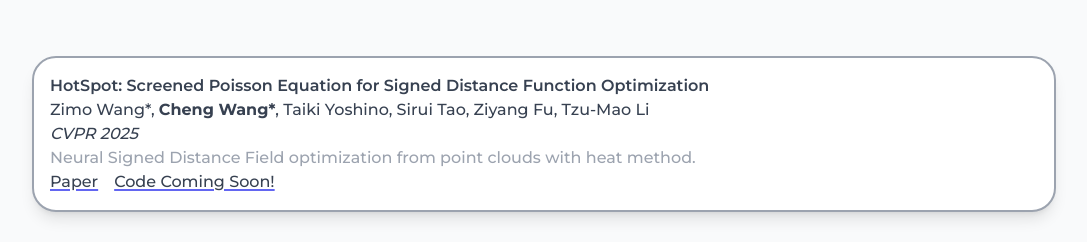
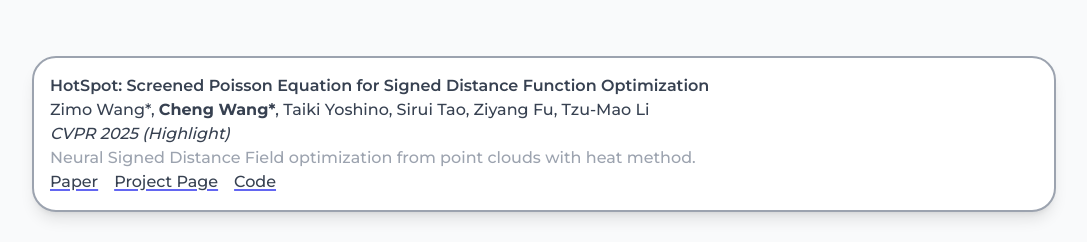
Before and after one commit to Galaxeaaa/Galaxeaaa.github.io, a Next.js app: page / in a window 1280 px wide. Shown: the part 1108-1350 px from the top of the page, without its empty margins (96-1183 px from the left). Built offline with nearby package versions, Linux system fonts and the light colour scheme; a web font is replaced by a local one.

Commit message:
Add HotSpot code and project page link.

```diff
--- a/data/data.ts
+++ b/data/data.ts
@@ -81,9 +81,10 @@
         authors: ["Zimo Wang*", "Cheng Wang*", "Taiki Yoshino", "Sirui Tao", "Ziyang Fu", "Tzu-Mao Li"],
         myid: 2,
         year: "2024",
-        publisher: "CVPR 2025",
+        publisher: "CVPR 2025 (Highlight)",
         paper_url: "https://arxiv.org/abs/2411.14628",
-        code_url: "Coming",
+        project_url: "https://zeamoxwang.github.io/HotSpot-CVPR25/",
+        code_url: "https://github.com/Galaxeaaa/HotSpot",
         desc: "Neural Signed Distance Field optimization from point clouds with heat method.",
     },
     {
```
